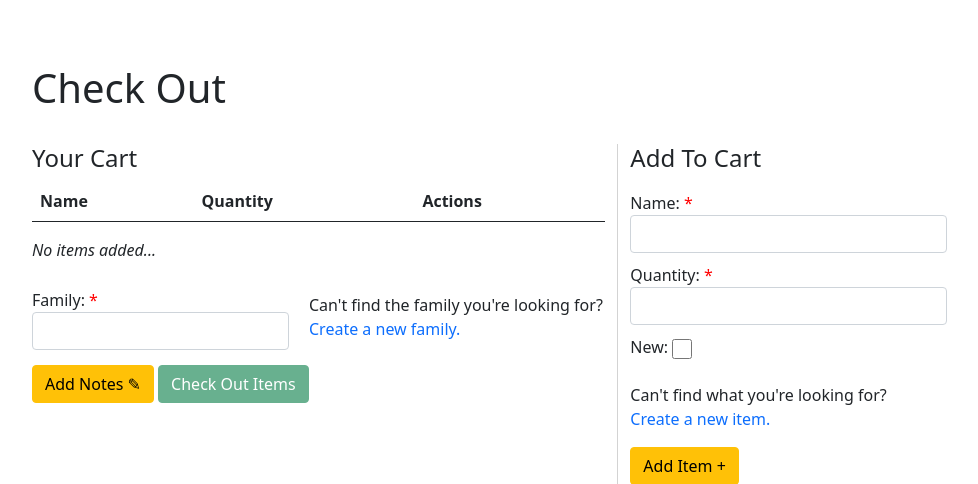
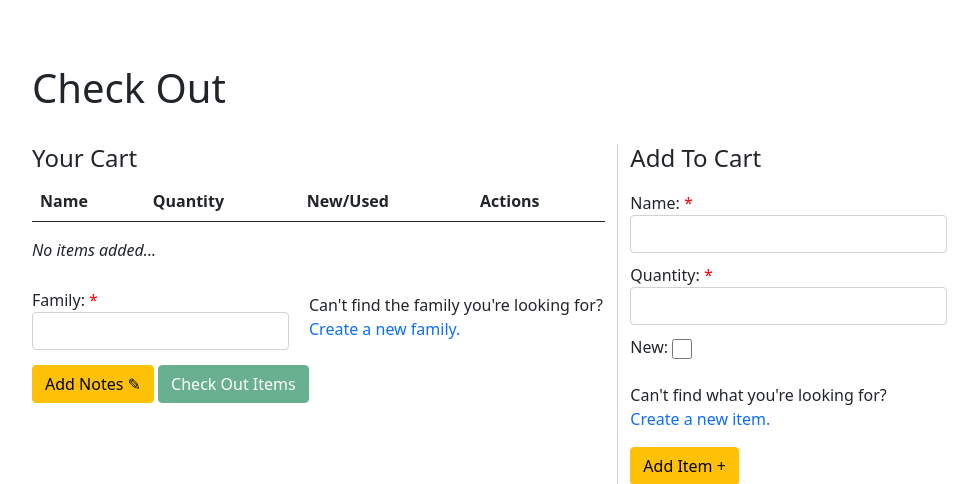
Before and after one commit to mkornyev/FLP-Inventory, a Django app: page /checkout/ in a window 1280 px wide. Shown: the part 59-543 px from the top of the page, without its empty margins (108-1086 px from the left). Run offline with Django 3.2, Linux system fonts and the light colour scheme; the visitor is signed in with stand-in values (Sample User, id 1); lists and menus that the app fills with data are empty; some libraries are stand-ins or nearby versions.

Commit message:
Allow new items to be checked in

```diff
--- a/inventory/forms.py
+++ b/inventory/forms.py
@@ -155,6 +155,10 @@ class AddItemForm(forms.Form):
         # dictionary
         return quantity
 
+    def clean_is_new(self):
+        is_new = self.cleaned_data.get('is_new')
+        return is_new
+
 class CheckOutForm(forms.Form):
     family = forms.CharField(max_length=50,
                            widget=forms.TextInput(attrs={'class': 'form-control'}))
--- a/inventory/templates/inventory/checkout.html
+++ b/inventory/templates/inventory/checkout.html
@@ -61,6 +61,7 @@
           <tr>
               <th scope="col">Name</th>
               <th scope="col">Quantity</th>
+              <th scope="col">New/Used</th>
               <th scope="col">Actions</th>
           </tr>
         </thead>
@@ -71,11 +72,12 @@
             <tr>
                 <th scope="row">{{ tx.item}}</td>
                 <td>{{ tx.quantity }}</td>
+                <td>{% if tx.is_new %} New {% else %} Used {% endif %}</td>
                 <td>
                   <a href="{% url 'RemoveItem' index=forloop.counter0 location='out' %}" class="btn-sm btn-danger save-notes-on-click">
                     Remove
                   </a>
-                </td
+                </td>
             </tr>
           {% endfor %}
         </tbody>
--- a/inventory/views.py
+++ b/inventory/views.py
@@ -449,10 +449,11 @@ def checkin_action(request):
         # category = form.cleaned_data['category']
         name = form.cleaned_data['name']
         quantity = form.cleaned_data['quantity']
+        is_new = form.cleaned_data['is_new']
 
         item = Item.objects.filter(name=name).first()
 
-        tx = serializers.serialize("json", [ ItemTransaction(item=item, quantity=quantity), ])
+        tx = serializers.serialize("json", [ ItemTransaction(item=item, quantity=quantity, is_new=is_new), ])
         if not 'transactions-in' in request.session or not request.session['transactions-in']:
             saved_list = []
         else:
@@ -532,10 +533,11 @@ def checkout_action(request):
         # category = form.cleaned_data['category']
         name = form.cleaned_data['name']
         quantity = form.cleaned_data['quantity']
+        is_new = form.cleaned_data['is_new']
 
         item = Item.objects.filter(name=name).first()
 
-        tx = serializers.serialize("json", [ ItemTransaction(item=item, quantity=quantity), ])
+        tx = serializers.serialize("json", [ ItemTransaction(item=item, quantity=quantity, is_new=is_new), ])
         if not 'transactions-out' in request.session or not request.session['transactions-out']:
             saved_list = []
         else:
```
